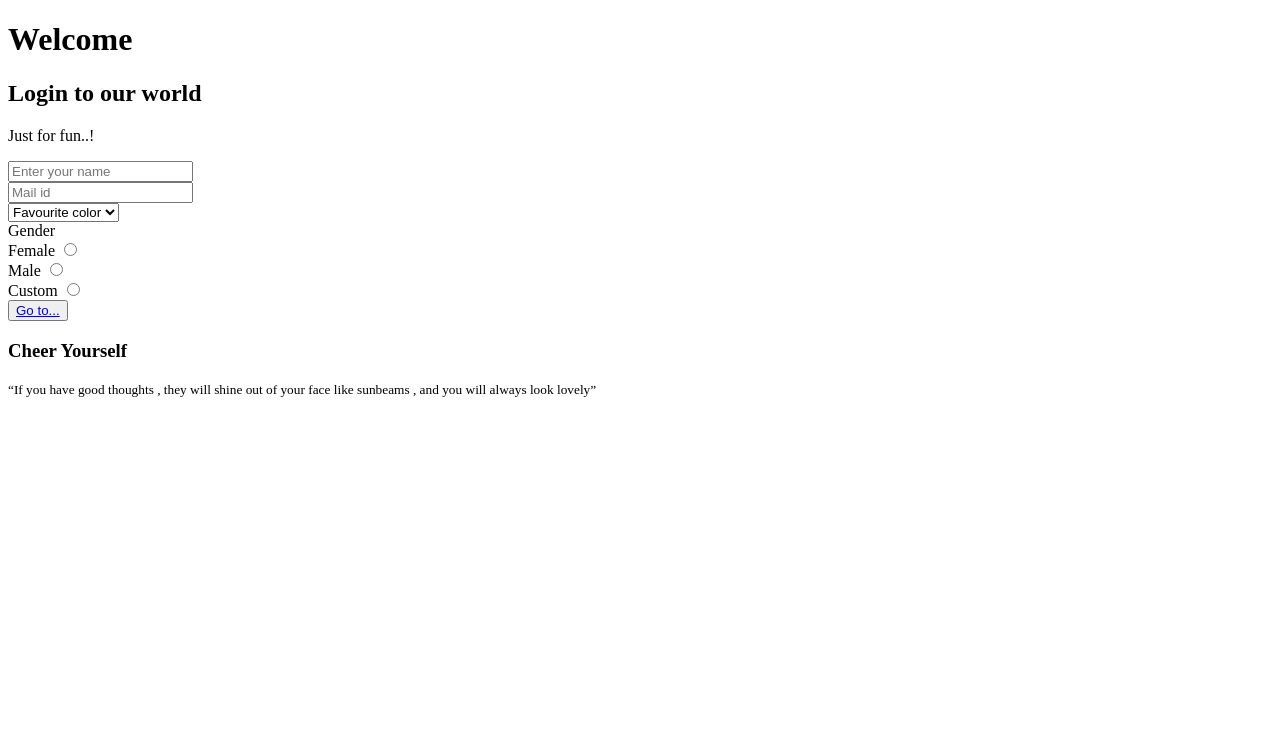
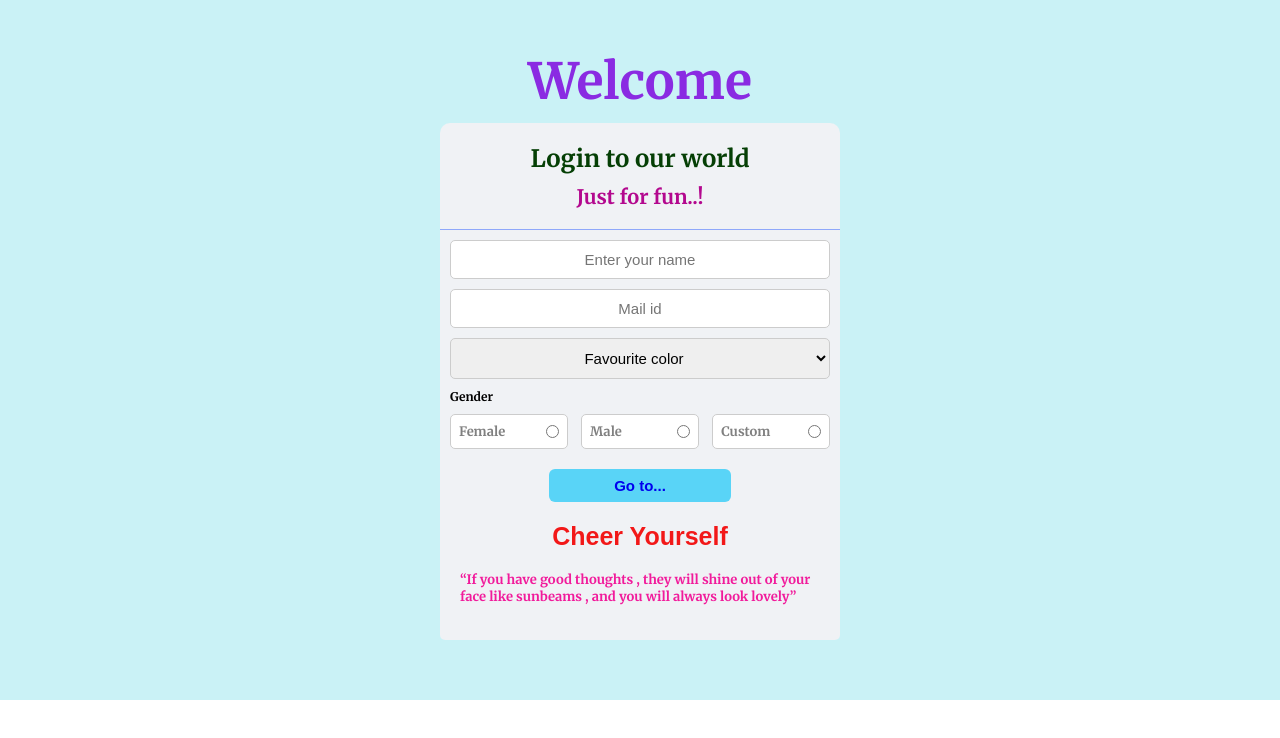
Before and after one commit to sowmiyak14/Login-page, a plain HTML site: page login/index.html in a window 1280 px wide. Drawn offline with Linux system fonts and the light colour scheme; the site is published under a folder, as on GitHub Pages, so addresses that start at the root find nothing.

Commit message:
Update index.html

```diff
--- a/login/index.html
+++ b/login/index.html
@@ -7,7 +7,7 @@
     <link rel="preconnect" href="https://fonts.googleapis.com">
     <link rel="preconnect" href="https://fonts.gstatic.com" crossorigin>
     <link href="https://fonts.googleapis.com/css2?family=Merriweather:ital,wght@0,700;1,400;1,700&display=swap" rel="stylesheet">
-    <link rel="stylesheet" href="/login/styles.css">
+    <link rel="stylesheet" href="styles.css">
 </head>
 <body>
     <div class="main">
```
